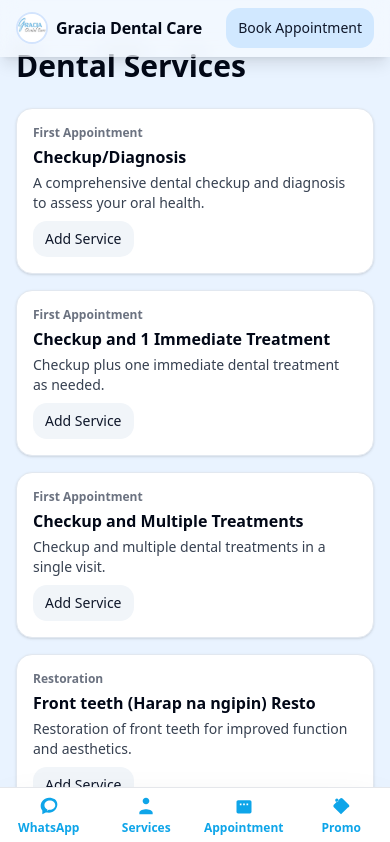
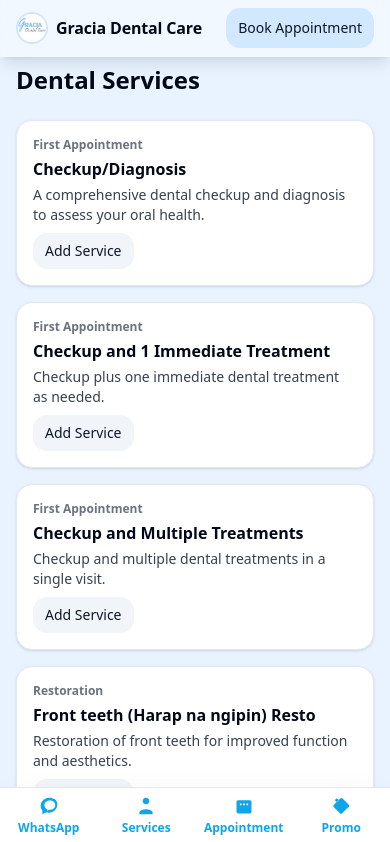
Before and after one commit to graciadentalcareclinic/graciadentalcare, a React (Vite) app: page /services in a window 390 px wide. Shown: the top 842 px of the page. Built offline with nearby package versions, Linux system fonts and the light colour scheme.

Commit message:
Font Size Dental Service Smaller

```diff
--- a/src/pages/ServicesTable.tsx
+++ b/src/pages/ServicesTable.tsx
@@ -85,7 +85,7 @@ const ServicesTable: React.FC = () => {
     <div className="min-h-screen">
       <Navbar />
       <div className="container-padding mx-auto py-12">
-      <h1 className="text-3xl font-bold mb-6">Dental Services</h1>
+  <h1 className="text-2xl md:text-3xl font-bold mb-6 mt-4 md:mt-0">Dental Services</h1>
       <div className="mb-8">
         {/* Table for desktop, cards for mobile */}
         <div className="hidden sm:block">
```
